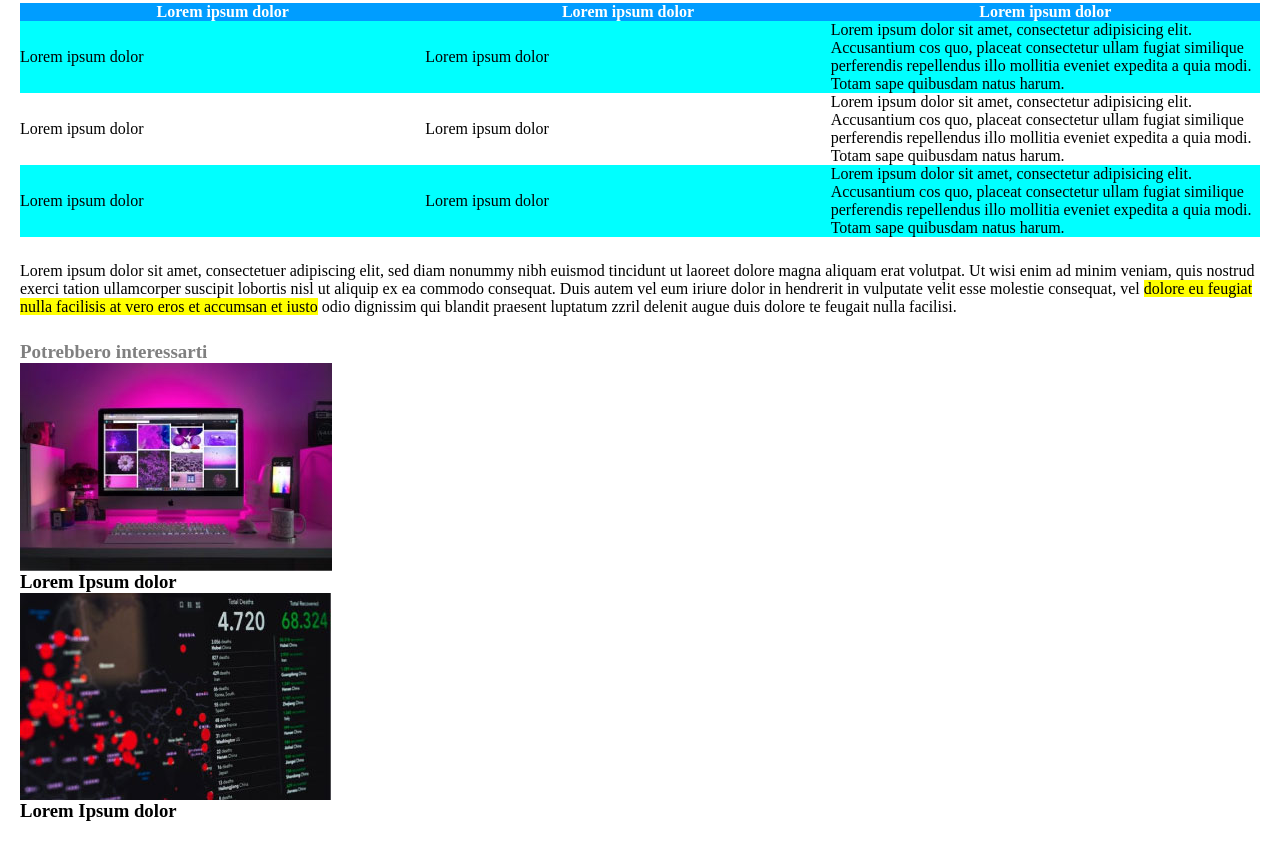
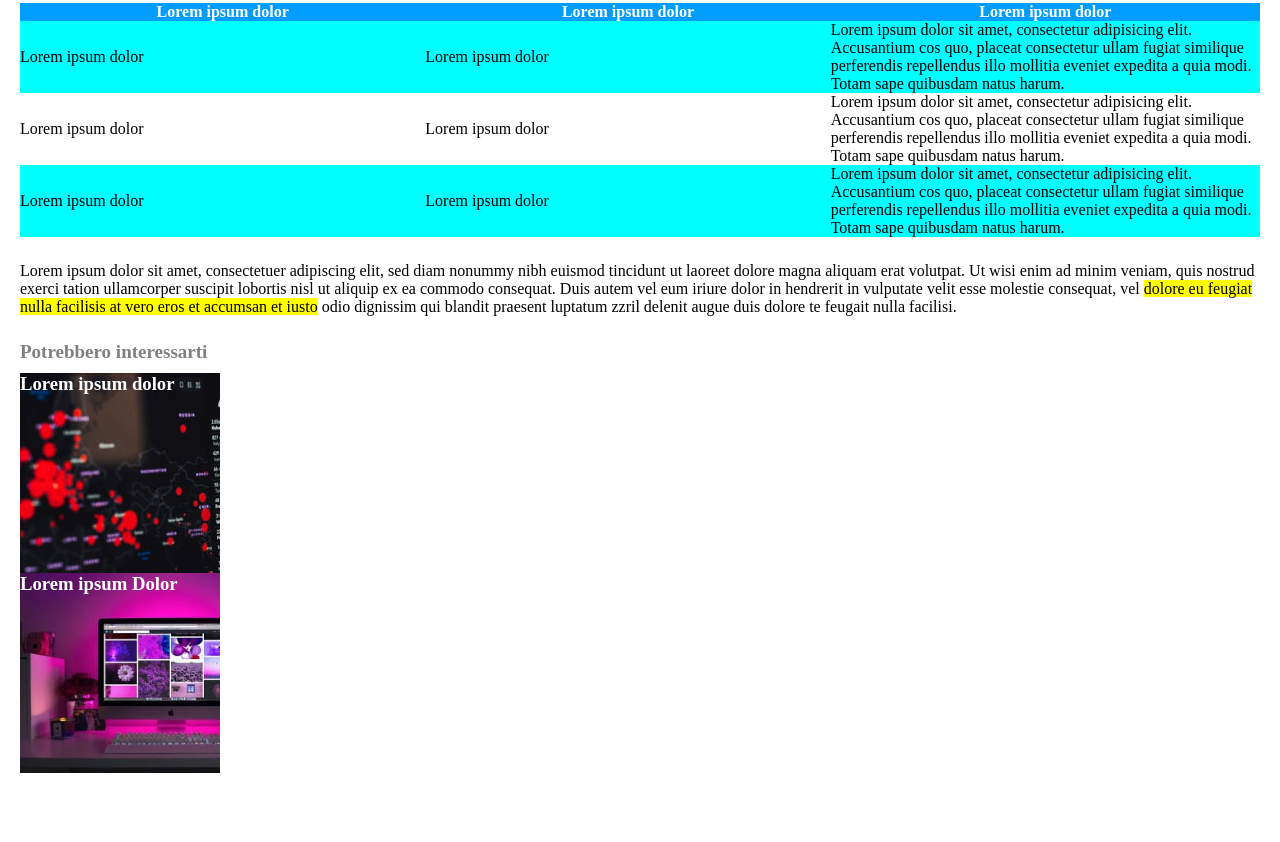
Before and after one commit to pietrostraneo/html-css-booleaner, a plain HTML site: page index.html in a window 1280 px wide. Shown: the part 824-1666 px from the top of the page. After the commit the page ends 1617 px from the top, so only its background shows below. Drawn offline with Linux system fonts and the light colour scheme.

Commit message:
Footer edited

```diff
--- a/index.html
+++ b/index.html
@@ -4,7 +4,7 @@
         <link rel="stylesheet" href="style.css">
         <meta charset="UTF-8">
         <meta name="viewport" content="width=device-width, initial-scale=1.0">
-        <title>The booleaner</title>
+        <title>The Booleaner</title>
     </head>
     <body>
         <!-- Header: Banner e logo -->
@@ -89,11 +89,13 @@
 
         <!-- Footer: pubblicità -->
         <footer>
-            <h3 class="sottotitolo">Potrebbero interessarti</h3>
-            <img src="./img/monitor.jpg" alt="monitor" class="ads">
-            <h3>Lorem Ipsum dolor</h3>
-            <img src="./img/graph.jpg" alt="grafico" class="ads">
-            <h3>Lorem Ipsum dolor</h3>
+            <h2 class="sottotitolo">Potrebbero interessarti</h2>
+            <div id="grafico" class="immagine">
+                <h3>Lorem ipsum dolor</h3>
+            </div>
+            <div id="computer" class="immagine">
+                <h3>Lorem ipsum Dolor</h3>
+            </div>
         </footer>
     </body>
 </html>
--- a/style.css
+++ b/style.css
@@ -84,3 +84,20 @@ footer{
     margin-top: 20px;
     margin-left: 15px;
 }
+
+#grafico{
+    background-image: url(./img/graph.jpg);
+    width: 200px;
+    height: 200px;
+    margin-top: 10px;
+}
+
+#computer{
+    background-image: url(./img/monitor.jpg);
+    width: 200px;
+    height: 200px;
+}
+
+.immagine{
+    color: white;
+}
```
